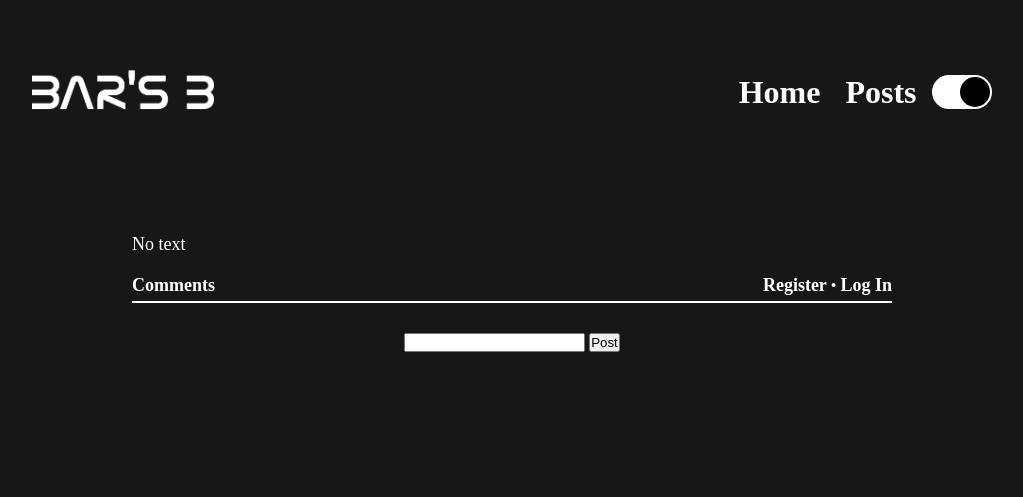
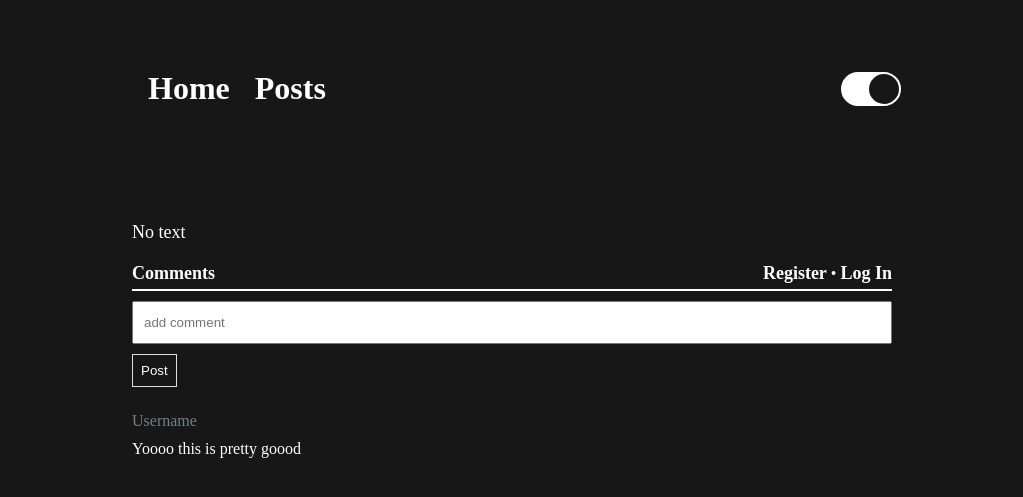
Before and after one commit to Bryan-Rodriguez-ldnbm/blog_app, a Django app: template templates/post.html in a window 1280 px wide. Shown: the top 497 px of the page, without its empty margins (128-1151 px from the left). Run offline with Django 4.2, Linux system fonts and the light colour scheme; the template is opened without the code that fills it, so the values that code supplies are empty.

Commit message:
buncha commits

```diff
--- a/project/settings.py
+++ b/project/settings.py
@@ -140,7 +140,8 @@
     BASE_DIR / 'static'
 ]
 
-STATIC_ROOT = BASE_DIR / 'staticfiles'
+if not DEBUG:
+    STATIC_ROOT = BASE_DIR / 'staticfiles'
 
 # Default primary key field type
 # https://docs.djangoproject.com/en/4.2/ref/settings/#default-auto-field
--- a/static/css/style.css
+++ b/static/css/style.css
@@ -17,6 +17,7 @@
 
 #toggle {
     margin-left: 15px;
+    padding-left: 500px;
 }
 
 .switch {
@@ -65,8 +66,8 @@
 
 #toggleSwitch:checked+.slider:before {
     transform: translateX(26px);
-    background-color: black;
-    border: 2px solid black;
+    background-color: var(--background);
+    border: 2px solid var(--background);
 }
 
 /* .nav-bar {
@@ -98,7 +99,7 @@
 
 .nav-bar {
     margin-top: 70px;
-    margin-bottom: 75px;
+    margin-bottom: 70px;
     display: flex;
     justify-content: center;
 }
@@ -325,7 +326,7 @@
     background-color: dimgray;
 }
 
-.comments-container {
+.comment-section {
     display: flex;
     flex-direction: column;
     align-items: center;
@@ -358,9 +359,72 @@
 
 .post-separator {
     margin-top: 5px;
-    margin-bottom: 30px;
+    margin-bottom: 10px;
     border: 1px solid var(--text);
     background-color: var(--text);
     height: 2px;
     width: 760px;
 }
+
+.comment-form-container {
+    background-color: var(--background);
+    width: 760px;
+    height: auto;
+}
+
+#comment-form {
+    width: 100%;
+    height: auto;
+}
+
+#comment-form input[type=text] {
+    width: 100%;
+    padding: 12px 10px;
+}
+
+#post-button {
+    margin-top: 10px;
+    padding: 8px 8px;
+    background-color: var(--background);
+    color: var(--text);
+    border: 1px solid #ddd;
+}
+
+#post-button:hover {
+    background-color: dimgray;
+    cursor: pointer;
+}
+
+.comments-container {
+    width: 760px;
+    margin-top: 5px;
+    margin-bottom: 25px;
+}
+
+.comment {
+    display: flex;
+    flex-direction: column;
+    margin-top: 10px;
+}
+
+.comment p {
+    padding: 2;
+}
+
+#user-name {
+    font: large;
+    color: slategray;
+}
+
+#user-comment {
+    font: xx-large;
+    color: var(--text);
+}
+
+.comment-sep-top {
+
+}
+
+.comment-sep-bot {
+
+}
--- a/static/js/main.js
+++ b/static/js/main.js
@@ -7,12 +7,10 @@
         root.style.setProperty('--background', '#FAFAFA');
         root.style.setProperty('--text', 'black');
         root.style.setProperty('--box-shadow', 'rgb(0,0,0, 0.1)')
-        logoImg.src = "/static/images/logo-light.png";
     }
     else {
         root.style.setProperty('--background', 'rgb(23,23,23)');
         root.style.setProperty('--text', 'white');
         root.style.setProperty('--box-shadow', 'rgb(0,0,0, 0.9)')
-        logoImg.src = "/static/images/logo-dark.png";
     }
 });
--- a/templates/comments.html
+++ b/templates/comments.html
@@ -1,4 +1,4 @@
-<div class="comments-container">
+<div class="comment-section">
     <div class="comments-header">
         <p>Comments</p>
         <div class="comment-links">
@@ -7,13 +7,19 @@
         </div>
     </div>
     <hr class="post-separator">
-    <div class="comment-form">
-        {% csrf_token %}
+    <div class="comment-form-container">
+        <form id="comment-form">
+            {% csrf_token %}
 
-        <input type="text" name="text" id="comment-text">
-        <button>Post</button>
+            <input type="text" name="text" id="comment-text" placeholder="add comment" maxlength="150">
+            <input type="submit" value="Post" id="post-button">
+        </form>
     </div>
-    <div class="comments">
+    <div class="comments-container">
+        <div class="comment">
+            <p id="user-name">Username</p>
+            <p id="user-comment">Yoooo this is pretty goood</p>
+        </div>
     </div>
 </div>
 <script>
--- a/templates/navbar.html
+++ b/templates/navbar.html
@@ -1,7 +1,4 @@
 <div class="nav-bar">
-    <div id="logo">
-        <img src="/static/images/logo-dark.png" alt="logo" id="logo-img">
-    </div>
     <div class="nav-links">
         <a href="{% url 'app:index' %}">Home</a>
         <a href="{% url 'app:posts' %}">Posts</a>
```
